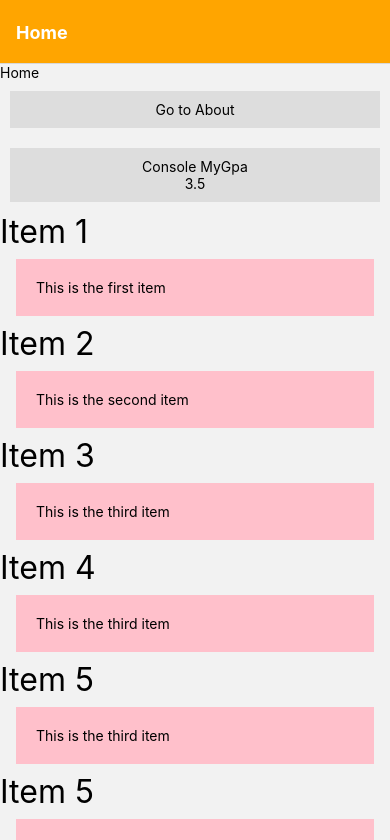
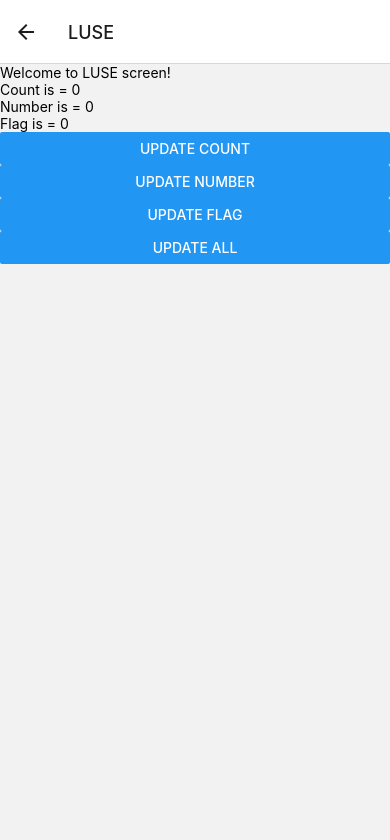
Before and after one commit to jun447/RN_Nav, a React Native app in the folder AwesomeNavigation/: screen /LUSE in a window 390 px wide. Shown: the top 840 px of the page. Built offline with nearby package versions, Linux system fonts and the light colour scheme.

Commit message:
Added basic useEffect

```diff
--- a/AwesomeNavigation/App.js
+++ b/AwesomeNavigation/App.js
@@ -7,6 +7,7 @@ import { createNativeStackNavigator } from '@react-navigation/native-stack';
 import Home from './screens/Home';
 import About from './screens/About';
 import { SafeAreaView } from 'react-native-safe-area-context';
+import LUSE from './screens/LUSE';
 
 
 
@@ -36,6 +37,10 @@ export default function App() {
         name="About"
         component={About}
         />
+        <stack.Screen
+        name="LUSE"
+        component={LUSE}
+        />
       </stack.Navigator>
     </NavigationContainer>
 
--- a/AwesomeNavigation/screens/Home.jsx
+++ b/AwesomeNavigation/screens/Home.jsx
@@ -73,6 +73,14 @@ const Home = ({navigation}) => {
       >
         <Text>Go to About</Text>
       </Pressable>
+      <Pressable
+        onPress={() => navigation.navigate('LUSE',
+              // {takeData: 'Hello From Ghori',myNumbr: 321,value:myGpa}
+        )}
+        style={styles.button}
+      >
+        <Text>Go to LUSE</Text>
+      </Pressable>
       {/* create pressable to console MyGpa variable */}
       <Pressable
         onPress={() => { console.log(myGpa); setMyGpa(myGpa+1); }}
--- /dev/null
+++ b/AwesomeNavigation/screens/LUSE.jsx
@@ -0,0 +1,106 @@
+import React, { useEffect, useState } from 'react';
+import { View, Text,Button,StyleSheet } from 'react-native';
+
+
+
+const LUSE = () => {
+
+    const [count,setCount] = useState(0)
+    const [number,setNumber] = useState(0)
+    const [flag,setFlag] = useState(0)
+
+    useEffect(() => {
+        console.log("useEffect called")
+    },)
+    useEffect(() => {
+        console.log("useEffect called []")
+        // behave as unmount
+        return () => {
+            console.log("unmount called")
+        }
+    },[])
+    useEffect(() => {
+        console.log("useEffect called [count] ")
+    },[count])
+    useEffect(() => {
+        console.log("useEffect called [flag]")
+    },[flag])
+    useEffect(() => {
+        console.log("useEffect called [number] ")
+    },[number])
+    useEffect(() => {
+        console.log("useEffect called [count,flag,number] ")
+    },[count,flag,number])
+
+
+    return (
+        <>
+            <View>
+                <Text>Welcome to LUSE screen!</Text>
+                <Text>Count is = {count}</Text>
+                <Text>Number is = {number}</Text>
+                <Text>Flag is = {flag}</Text>
+            </View>
+            {console.log("render called or not")}
+
+            {/* button to update Count */}
+            <Button
+                title="Update Count"
+                onPress={() => setCount(count+1)}
+                style={styles.button}
+            />
+            {/* button to update Number */}
+            <Button
+                title="Update Number"
+                onPress={() => setNumber(number+1)}
+                style={styles.button}
+            />
+            {/* create button for flag as well */}
+            <Button
+                title="Update Flag"
+                onPress={() => setFlag(flag+1)}
+                style={styles.button}
+            />
+            {/* update all */}
+            <Button
+                title="Update All"
+                onPress={() => {setCount(count+1);setNumber(number+1);setFlag(flag+1)}}
+                style={styles.button}
+            />
+        </>
+    );
+};
+
+//  create styles
+const styles = StyleSheet.create({
+    container: {
+        flex: 1,
+        backgroundColor: '#fff',
+        padding: 20,
+    },
+    container1: {
+        flex: 1,
+        backgroundColor: '#fff',
+        padding: 20,
+    },
+    item: {
+        padding: 10,
+        fontSize: 18,
+        height: 44,
+      },
+      header: {
+        fontSize: 32,
+        backgroundColor: '#fff',
+      },
+      title: {
+        fontSize: 24,
+      },
+      button: {
+        alignItems: 'center',
+        backgroundColor: '#DDDDDD',
+        padding: 10,
+        margin: 10,
+      },
+});
+
+export default LUSE;
```
